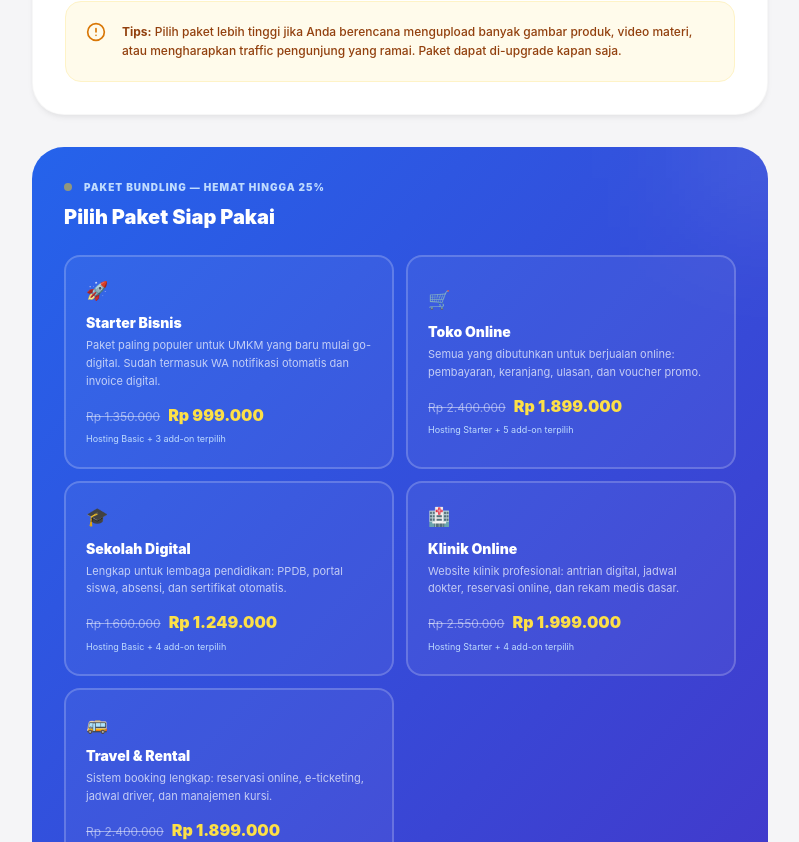
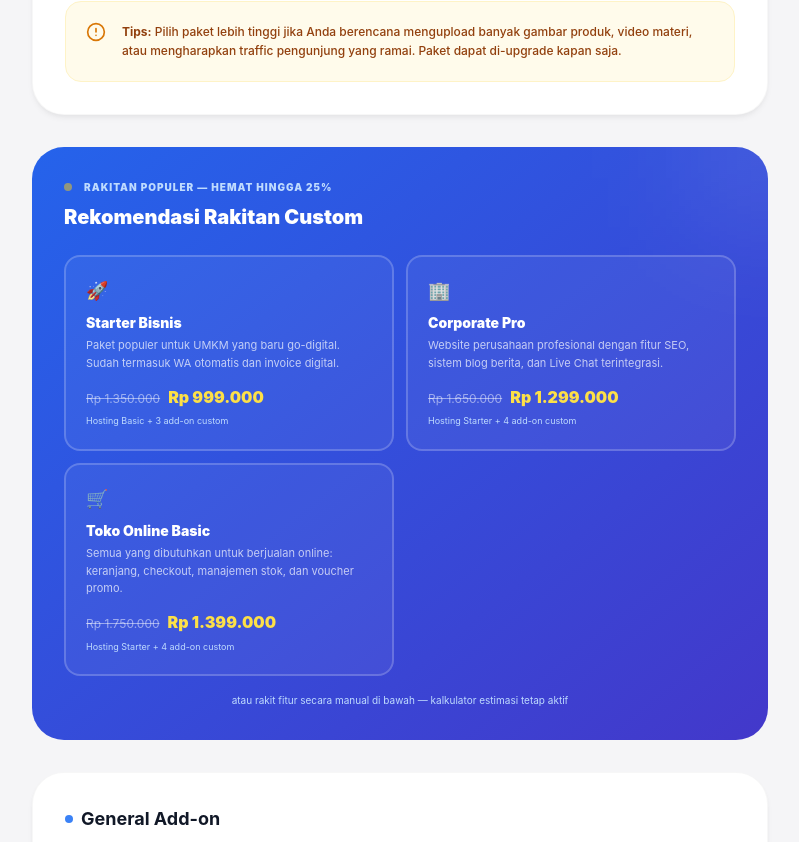
Before and after one commit to RiGi26/ja-landingpage-platform, a Next.js app: page /seluruh-layanan in a window 1280 px wide. Shown: the part 1358-2200 px from the top of the page, without its empty margins (48-847 px from the left). Built offline with nearby package versions, Linux system fonts and the light colour scheme; no server answers.

Commit message:
chore: align bundle items with custom build strategy and refine copywriting

```diff
--- a/app/seluruh-layanan/page.tsx
+++ b/app/seluruh-layanan/page.tsx
@@ -258,9 +258,9 @@ Terima kasih.`
               <div className="relative z-10">
                 <div className="flex items-center gap-3 mb-2">
                   <div className="w-2 h-2 rounded-full bg-yellow-400 animate-pulse" />
-                  <p className="text-[10px] font-black uppercase tracking-widest text-blue-200">Paket Bundling — Hemat hingga 25%</p>
+                  <p className="text-[10px] font-black uppercase tracking-widest text-blue-200">Rakitan Populer — Hemat hingga 25%</p>
                 </div>
-                <h3 className="text-xl font-black mb-6">Pilih Paket Siap Pakai</h3>
+                <h3 className="text-xl font-black mb-6">Rekomendasi Rakitan Custom</h3>
                 <div className="grid grid-cols-1 md:grid-cols-2 gap-3">
                   {BUNDLES.map((bundle) => {
                     const hostingPkg = HOSTING_PACKAGES.find(h => h.id === bundle.hostingId)
@@ -288,14 +288,14 @@ Terima kasih.`
                           <span className="font-black text-yellow-300">Rp {bundle.bundlePrice.toLocaleString('id-ID')}</span>
                         </div>
                         <p className="text-[9px] text-blue-200 mt-1">
-                          Hosting {hostingPkg?.name} + {bundle.addonIds.length} add-on terpilih
+                          Hosting {hostingPkg?.name} + {bundle.addonIds.length} add-on custom
                         </p>
                       </button>
                     )
                   })}
                 </div>
                 <p className="text-[10px] text-blue-200 mt-4 text-center">
-                  atau pilih manual di bawah — kalkulator estimasi tetap aktif
+                  atau rakit fitur secara manual di bawah — kalkulator estimasi tetap aktif
                 </p>
               </div>
             </section>
--- a/constants/services.ts
+++ b/constants/services.ts
@@ -133,50 +133,30 @@ export const BUNDLES: Bundle[] = [
     id: 'starter-bisnis',
     emoji: '🚀',
     name: 'Starter Bisnis',
-    desc: 'Paket paling populer untuk UMKM yang baru mulai go-digital. Sudah termasuk WA notifikasi otomatis dan invoice digital.',
+    desc: 'Paket populer untuk UMKM yang baru go-digital. Sudah termasuk WA otomatis dan invoice digital.',
     hostingId: 'basic',
     addonIds: ['admin-dash', 'wa-auto', 'invoice-auto'],
     normalPrice: 1350000,
     bundlePrice: 999000,
   },
   {
+    id: 'corporate-pro',
+    emoji: '🏢',
+    name: 'Corporate Pro',
+    desc: 'Website perusahaan profesional dengan fitur SEO, sistem blog berita, dan Live Chat terintegrasi.',
+    hostingId: 'starter',
+    addonIds: ['seo', 'blog', 'admin-dash', 'live-chat'],
+    normalPrice: 1650000,
+    bundlePrice: 1299000,
+  },
+  {
     id: 'toko-online',
     emoji: '🛒',
-    name: 'Toko Online',
-    desc: 'Semua yang dibutuhkan untuk berjualan online: pembayaran, keranjang, ulasan, dan voucher promo.',
+    name: 'Toko Online Basic',
+    desc: 'Semua yang dibutuhkan untuk berjualan online: keranjang, checkout, manajemen stok, dan voucher promo.',
     hostingId: 'starter',
-    addonIds: ['midtrans', 'cart', 'checkout', 'review', 'voucher'],
-    normalPrice: 2400000,
-    bundlePrice: 1899000,
-  },
-  {
-    id: 'sekolah-digital',
-    emoji: '🎓',
-    name: 'Sekolah Digital',
-    desc: 'Lengkap untuk lembaga pendidikan: PPDB, portal siswa, absensi, dan sertifikat otomatis.',
-    hostingId: 'basic',
-    addonIds: ['ppdb', 'portal-siswa', 'absensi', 'cert'],
-    normalPrice: 1600000,
-    bundlePrice: 1249000,
-  },
-  {
-    id: 'klinik-online',
-    emoji: '🏥',
-    name: 'Klinik Online',
-    desc: 'Website klinik profesional: antrian digital, jadwal dokter, reservasi online, dan rekam medis dasar.',
-    hostingId: 'starter',
-    addonIds: ['queue', 'doc-sched', 'clinic-res', 'med-record'],
-    normalPrice: 2550000,
-    bundlePrice: 1999000,
-  },
-  {
-    id: 'travel-rental',
-    emoji: '🚌',
-    name: 'Travel & Rental',
-    desc: 'Sistem booking lengkap: reservasi online, e-ticketing, jadwal driver, dan manajemen kursi.',
-    hostingId: 'starter',
-    addonIds: ['booking', 'e-ticket', 'driver-sched', 'seat'],
-    normalPrice: 2400000,
-    bundlePrice: 1899000,
-  },
+    addonIds: ['cart', 'checkout', 'stock', 'voucher'],
+    normalPrice: 1750000,
+    bundlePrice: 1399000,
+  }
 ];
```
